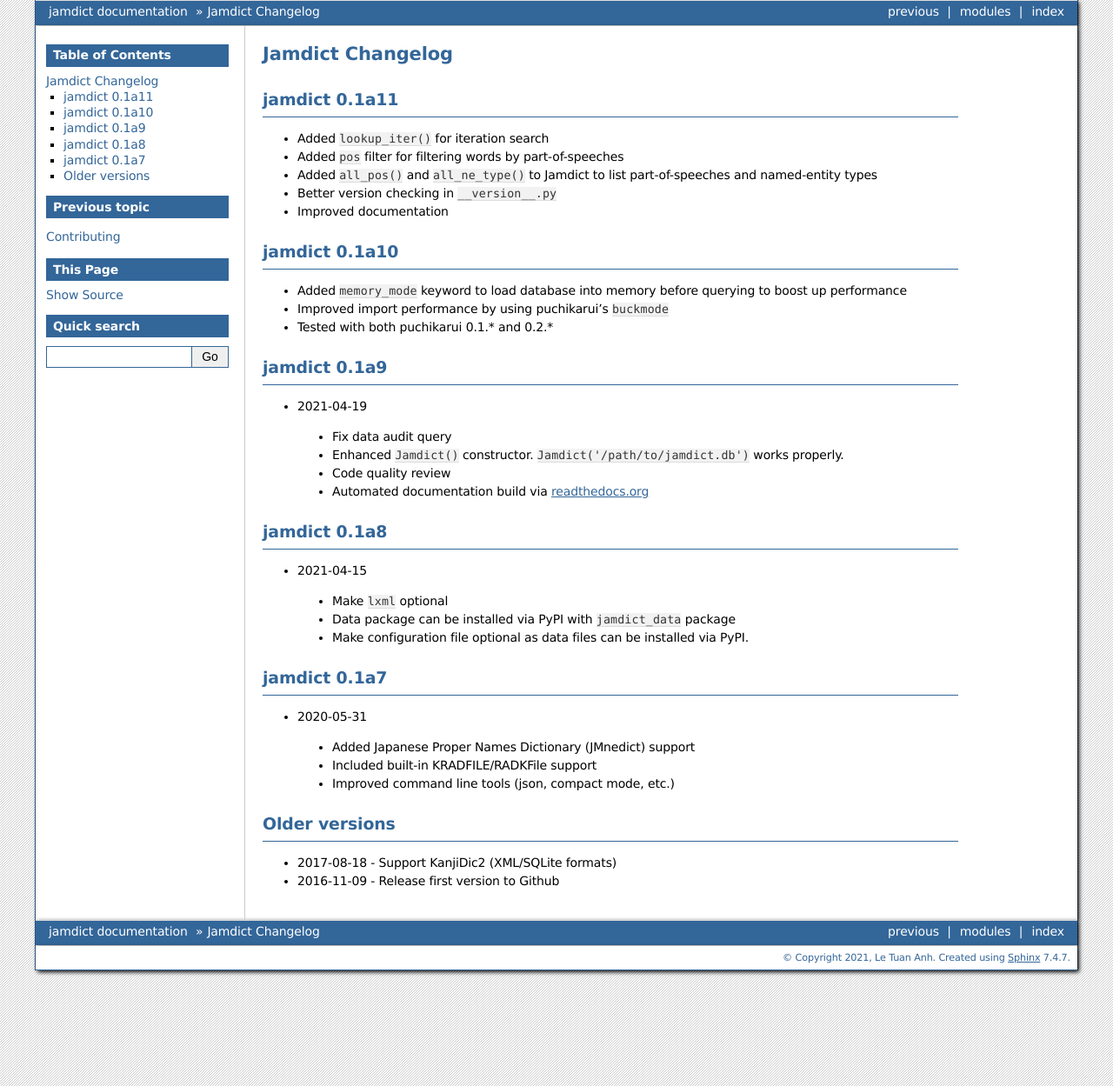
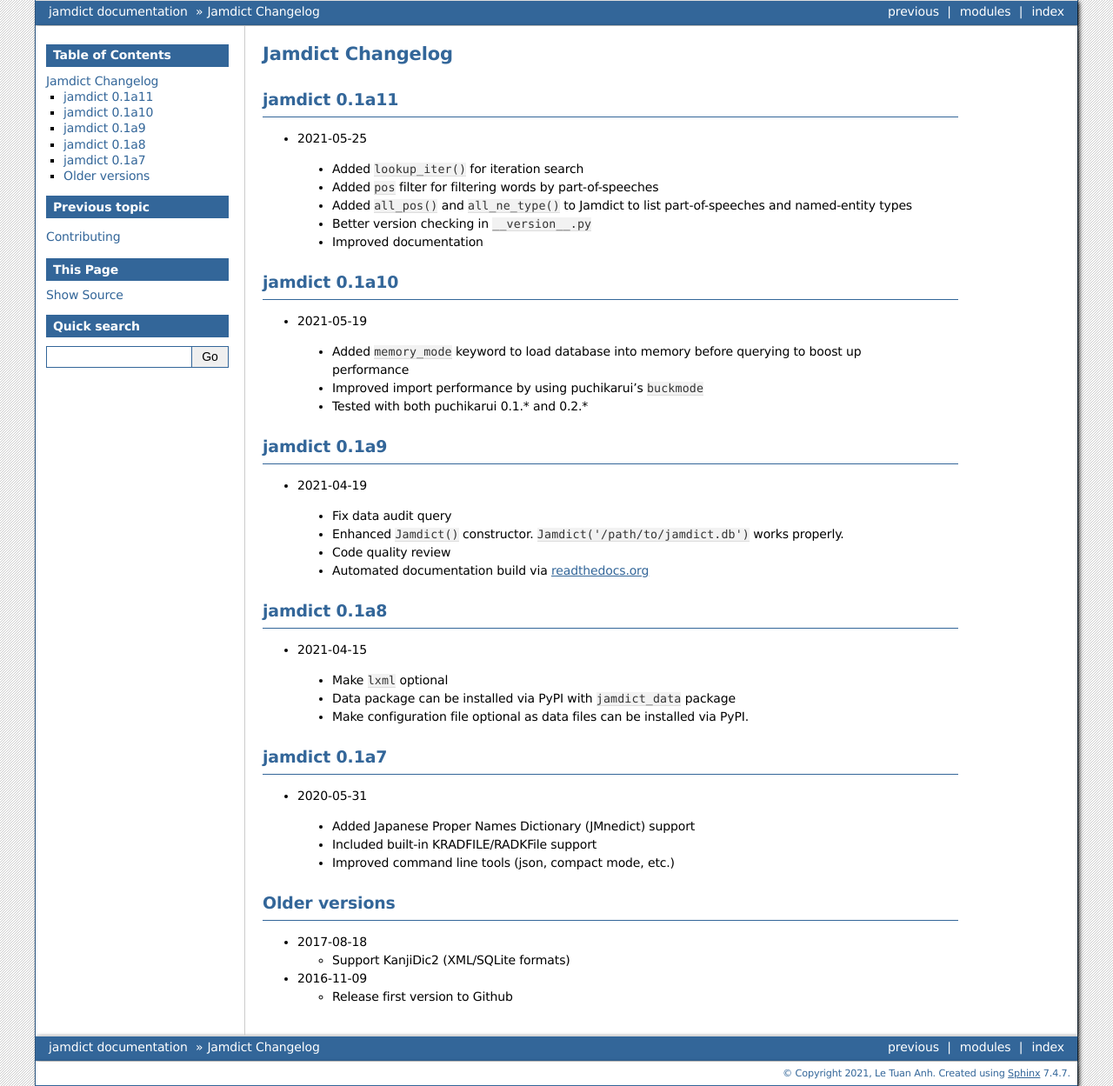
Before and after one commit to neocl/jamdict, a Sphinx documentation site: the page built from docs/updates.rst, in a window 1280 px wide. Shown: the whole page at 87% size. Built offline with Sphinx 7.4.7, drawn with Linux system fonts in a browser that asks for light colours.

Commit message:
update changelog

```diff
--- a/docs/updates.rst
+++ b/docs/updates.rst
@@ -6,23 +6,28 @@ Jamdict Changelog
 jamdict 0.1a11
 --------------
 
-- Added ``lookup_iter()`` for iteration search
-- Added ``pos`` filter for filtering words by part-of-speeches
-- Added ``all_pos()`` and ``all_ne_type()`` to Jamdict to list part-of-speeches and named-entity types
-- Better version checking in ``__version__.py``
-- Improved documentation
+-  2021-05-25
+
+  - Added ``lookup_iter()`` for iteration search
+  - Added ``pos`` filter for filtering words by part-of-speeches
+  - Added ``all_pos()`` and ``all_ne_type()`` to Jamdict to list part-of-speeches and named-entity types
+  - Better version checking in ``__version__.py``
+  - Improved documentation
 
 jamdict 0.1a10
 --------------
 
-- Added ``memory_mode`` keyword to load database into memory before querying to boost up performance
-- Improved import performance by using puchikarui's ``buckmode``
-- Tested with both puchikarui 0.1.* and 0.2.*
+-  2021-05-19
+
+  - Added ``memory_mode`` keyword to load database into memory before querying to boost up performance
+  - Improved import performance by using puchikarui's ``buckmode``
+  - Tested with both puchikarui 0.1.* and 0.2.*
 
 jamdict 0.1a9
 -------------
 
 -  2021-04-19
+
   -  Fix data audit query
   -  Enhanced ``Jamdict()`` constructor. ``Jamdict('/path/to/jamdict.db')``
      works properly.
@@ -34,6 +39,7 @@ jamdict 0.1a8
 -------------
 
 -  2021-04-15
+
   -  Make ``lxml`` optional
   -  Data package can be installed via PyPI with ``jamdict_data`` package
   -  Make configuration file optional as data files can be installed via PyPI.
@@ -42,6 +48,7 @@ jamdict 0.1a7
 -------------
 
 -  2020-05-31
+
   -  Added Japanese Proper Names Dictionary (JMnedict) support
   -  Included built-in KRADFILE/RADKFile support
   -  Improved command line tools (json, compact mode, etc.)
@@ -50,6 +57,9 @@ Older versions
 --------------
 
 - 2017-08-18
+
   -  Support KanjiDic2 (XML/SQLite formats)
+
 - 2016-11-09
+
   -  Release first version to Github
```
